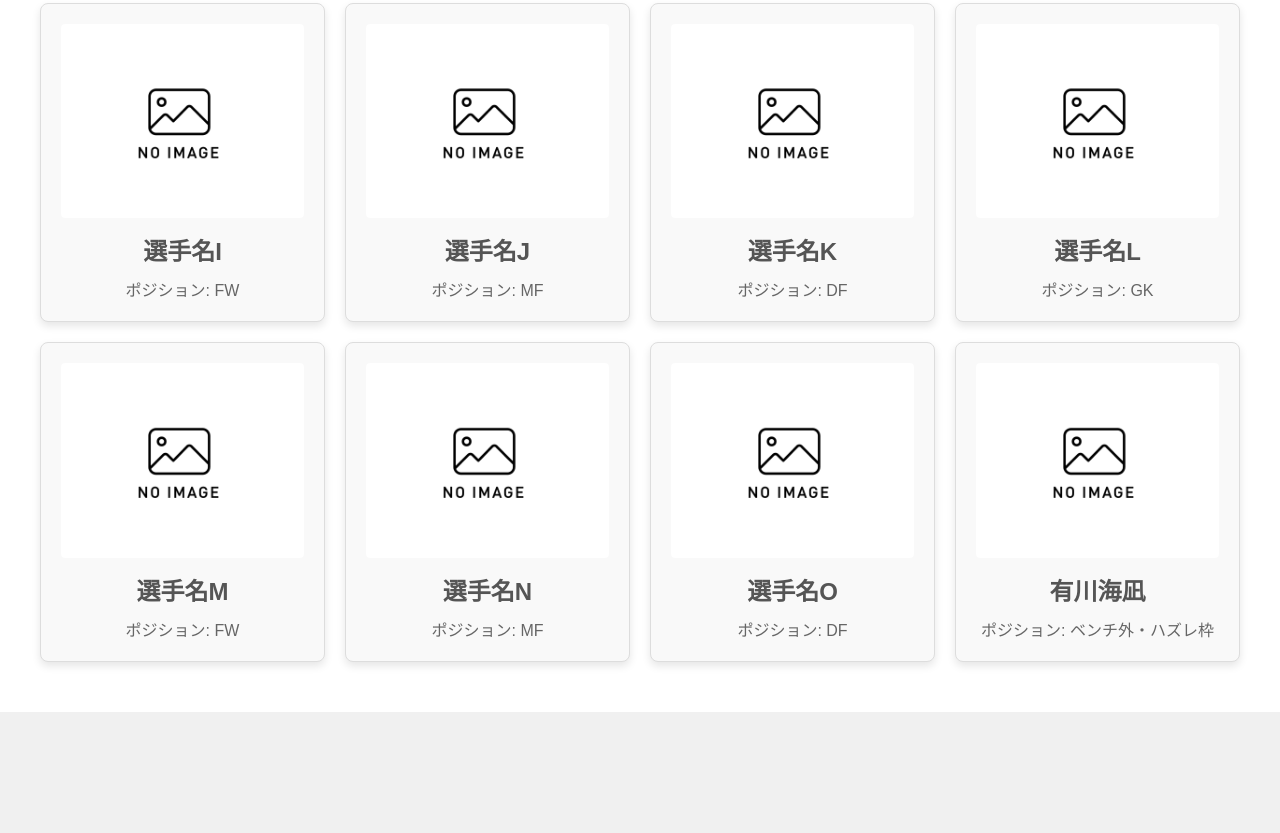
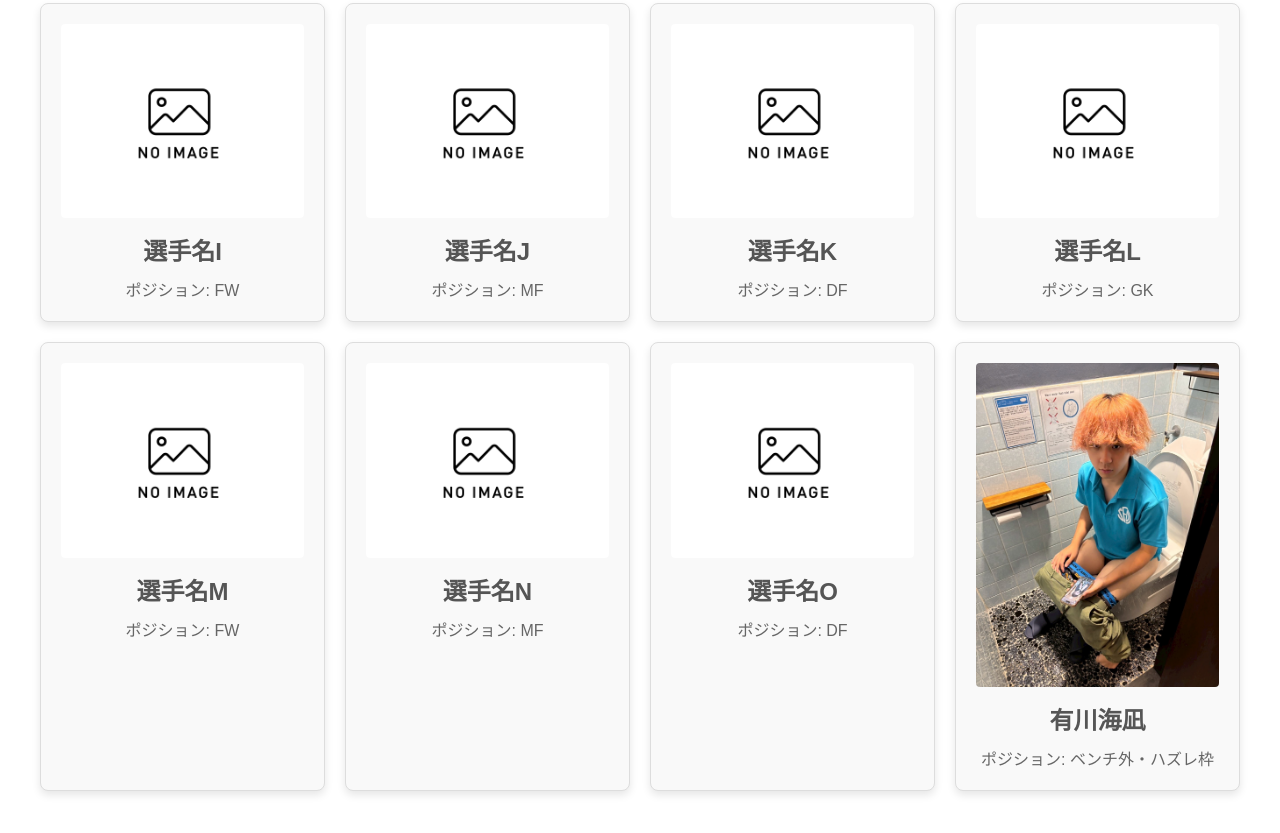
Before and after one commit to whatisdelicacy/whatisdelicacy.github.io, a plain HTML site: page index.html in a window 1280 px wide. Shown: the part 1657-2490 px from the top of the page. Before the commit the page ends 2369 px from the top, so only its background shows below. Drawn offline with nearby package versions, Linux system fonts and the light colour scheme.

Commit message:
Update index.html

```diff
--- a/index.html
+++ b/index.html
@@ -92,7 +92,7 @@
                 <p>ポジション: DF</p>
             </a>
             <a href="https://example.com/playerP" target="_blank" class="player-card">
-                <img src="noimage-1.png" alt="選手名Pの画像">
+                <img src="arikawa_toilet.png" alt="選手名Pの画像">
                 <h3>有川海凪</h3>
                 <p>ポジション: ベンチ外・ハズレ枠</p>
             </a>
```
